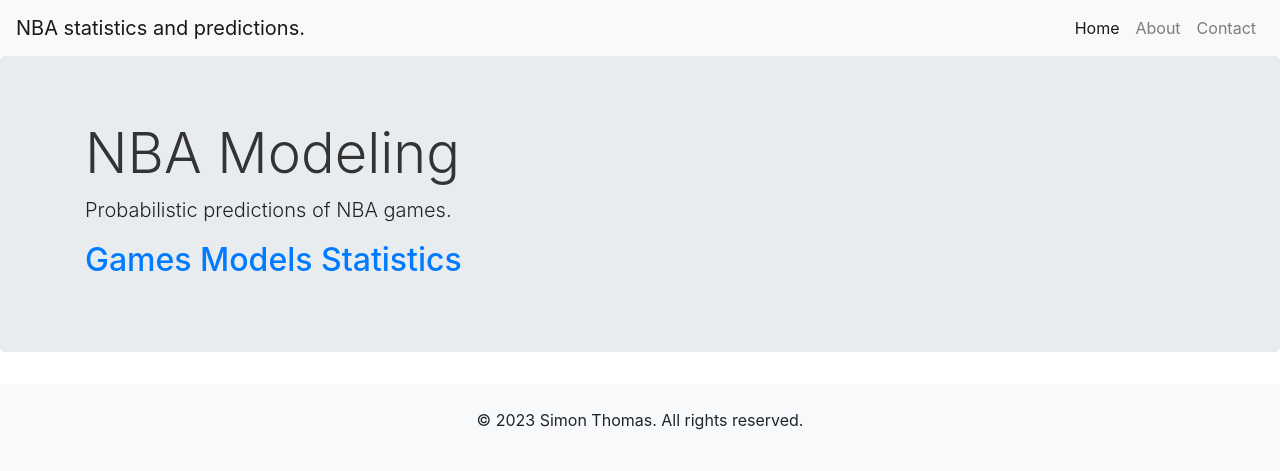
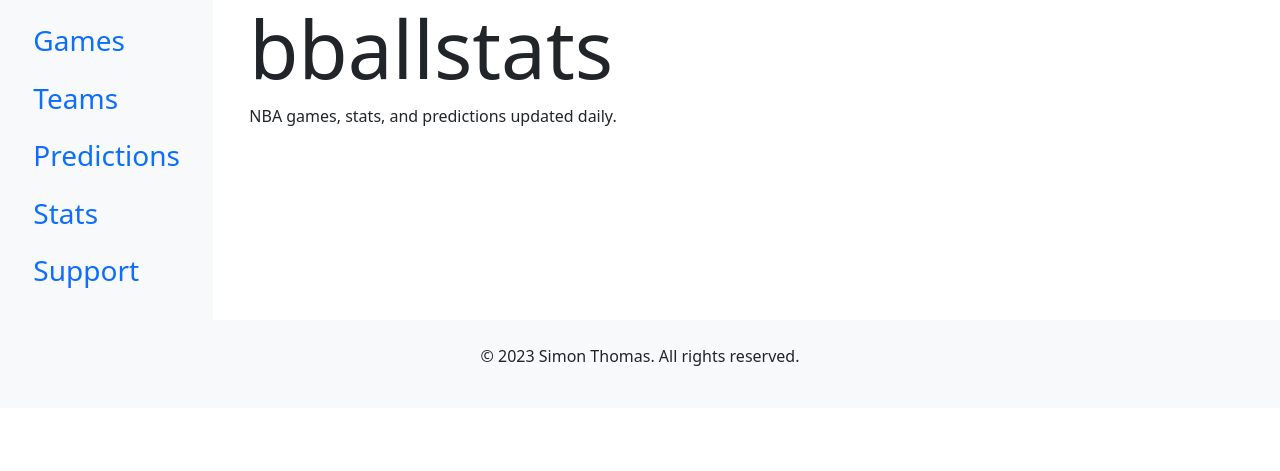
Before and after one commit to s-omas/nba_model, a Django app: template nba_site/prob_model/templates/index.html in a window 1280 px wide. Shown: the top 471 px of the page. Run offline with Django 3.2, Linux system fonts and the light colour scheme; the template is opened without the code that fills it, so the values that code supplies are empty; some libraries are stand-ins or nearby versions.

Commit message:
new look

```diff
--- a/nba_site/prob_model/static/css/style.css
+++ b/nba_site/prob_model/static/css/style.css
@@ -1,28 +1,4 @@
-/* Font */
-/* body {
-    font-family: 'Your Preferred Font', sans-serif;
-} */
-
-/* Headings */
-h1, h2, h3 {
-    /* font-family: 'Your Preferred Heading Font', serif; */
-    color: #333; /* Your heading text color */
-}
-
-/* Background Color */
-.bg-light {
-    background-color: #ffbb00; /* Your preferred light background color */
-}
-
-/* Text Color */
-.text-muted {
-    color: #888; /* Your muted text color */
-}
-
-/* Custom Button Styles */
-.btn-custom {
-    background-color: #007bff; /* Your button background color */
-    color: #fff; /* Your button text color */
-    border: none;
-    /* Add more styling here */
-}
+.scrollable-column {
+    height: 80vh; /* Adjust the desired height */
+    overflow-y: auto;
+  }
--- a/nba_site/prob_model/templates/index.html
+++ b/nba_site/prob_model/templates/index.html
@@ -6,59 +6,57 @@
     <meta name="viewport" content="width=device-width, initial-scale=1.0">
     <title>NBA App</title>
     <!-- Add Bootstrap CSS CDN link -->
-    <link href="https://maxcdn.bootstrapcdn.com/bootstrap/4.5.2/css/bootstrap.min.css" rel="stylesheet">
+    <link href="https://cdn.jsdelivr.net/npm/bootstrap@5.3.1/dist/css/bootstrap.min.css" rel="stylesheet" integrity="sha384-4bw+/aepP/YC94hEpVNVgiZdgIC5+VKNBQNGCHeKRQN+PtmoHDEXuppvnDJzQIu9" crossorigin="anonymous">
+
     <script src="https://cdn.jsdelivr.net/npm/chart.js"></script>
     {% load static %}
     <link rel="stylesheet" type="text/css" href="{% static 'css/style.css' %}">
 </head>
 
 <body>
-
-    <!-- Navbar -->
-    <nav class="navbar navbar-expand-lg navbar-light bg-light">
-        <a class="navbar-brand" href="/">NBA statistics and predictions.</a>
-        <button class="navbar-toggler" type="button" data-toggle="collapse" data-target="#navbarNav"
-            aria-controls="navbarNav" aria-expanded="false" aria-label="Toggle navigation">
-            <span class="navbar-toggler-icon"></span>
-        </button>
-        <div class="collapse navbar-collapse" id="navbarNav">
-            <ul class="navbar-nav ml-auto">
-                <li class="nav-item active">
-                    <a class="nav-link" href="#">Home <span class="sr-only">(current)</span></a>
+    <div class="container-fluid">
+        <div class="row">
+            <nav class="col-md-3 col-lg-2 d-md-block bg-light sidebar p-3">
+                <div class="sticky-top d-flex flex-column justify-content-center align-items-center"> <!-- Added d-flex, flex-column, justify-content-center, and align-items-center classes -->
+                  <ul class="nav flex-column">
+                    <li class="nav-item">
+                      <a class="nav-link active" href="/games">
+                        <h3>Games</h3>
+                      </a>
                     </li>
                     <li class="nav-item">
-                    <a class="nav-link" href="#">About</a>
+                      <a class="nav-link" href="#">
+                        <h3>Teams</h3>
+                      </a>
                     </li>
                     <li class="nav-item">
-                    <a class="nav-link" href="#">Contact</a>
+                      <a class="nav-link" href="/model">
+                        <h3>Predictions</h3>
+                      </a>
+                    </li>
+                    <li class="nav-item">
+                      <a class="nav-link" href="#">
+                        <h3>Stats</h3>
+                      </a>
+                    </li>
+                    <li class="nav-item">
+                      <a class="nav-link" href="#">
+                        <h3>Support</h3>
+                      </a>
                     </li>
                   </ul>
                 </div>
             </nav>
 
-    <!-- Jumbotron -->
+
+            <!-- Main Content -->
+            <main role="main" class="col-md-9 ml-sm-auto col-lg-10 px-md-4", id="scrollable-container">
+                <div class="container bg-white sticky-top" id="jumbotron-content">
                     <div class="jumbotron">
-        <div class="container">
-            <h1 class="display-4">NBA Modeling</h1>
-            <p class="lead">Probabilistic predictions of NBA games.</p>
-            <h2><a href="/games">Games </a>
-            <a href="/model/"> Models </a>
-            <a href="/"> Statistics</a></h2>
+                      <h1 class="display-1"><a href="/" class="text-reset text-decoration-none">bballstats</a></h1>
+                      <p>NBA games, stats, and predictions updated daily.</p>
                     </div>
                   </div>
-    <div class="container-fluid">
-        <div class="row">
-            <!-- Sidebar -->
-            <nav class="col-md-3 col-lg-2 d-md-block bg-light sidebar">
-                <ul class="list-group">
-                    {% for team in all_teams %}
-                    <li class="list-group-item"><a href="/team_lookup?id={{team.team_id}}">{{ team.team_name }} </a></li>
-                    {% endfor %}
-                </ul>
-            </nav>
-
-            <!-- Main Content -->
-            <main role="main" class="col-md-9 ml-sm-auto col-lg-10 px-md-4">
                 {% block content %}{% endblock %}
             </main>
         </div>
@@ -72,9 +70,8 @@
     </footer>
 
     <!-- Add Bootstrap JS CDN link -->
-    <script src="https://ajax.googleapis.com/ajax/libs/jquery/3.5.1/jquery.min.js"></script>
-    <script src="https://cdnjs.cloudflare.com/ajax/libs/popper.js/1.16.0/umd/popper.min.js"></script>
-    <script src="https://maxcdn.bootstrapcdn.com/bootstrap/4.5.2/js/bootstrap.min.js"></script>
+    <script src="https://cdn.jsdelivr.net/npm/bootstrap@5.3.1/dist/js/bootstrap.bundle.min.js" integrity="sha384-HwwvtgBNo3bZJJLYd8oVXjrBZt8cqVSpeBNS5n7C8IVInixGAoxmnlMuBnhbgrkm" crossorigin="anonymous"></script>
+    <script src="{% static 'js/source.js' %}"></script>
 </body>
 
 </html>
--- a/nba_site/prob_model/views.py
+++ b/nba_site/prob_model/views.py
@@ -47,11 +47,12 @@ def game_lookup(request):
     return render(request, 'game_lookup.html', {'game': game, 'all_teams': Team.objects.all()})
 
 def test(request):
-    for i in range(10):
-        time.sleep(3)
+    for i in range(20):
+        time.sleep(2.5)
         pull()
         predict()
         save_relevant_games()
+        collect_model_info()
     return HttpResponse("100 day test completed.")
 
 def model_info(request):
@@ -70,7 +71,6 @@ def admin_setup(request):
     predict()
     save_relevant_games()
     collect_model_info()
-    #day_setup()
     return HttpResponse("Initial seaason setup completed.")
 
 
```
Also changed, not shown: nba_site/prob_model/templates/games.html (+42 -3 lines), nba_site/db.sqlite3, nba_site/prob_model/static/js/source.js (added). Lines whose indentation alone changed are shown as unchanged.
